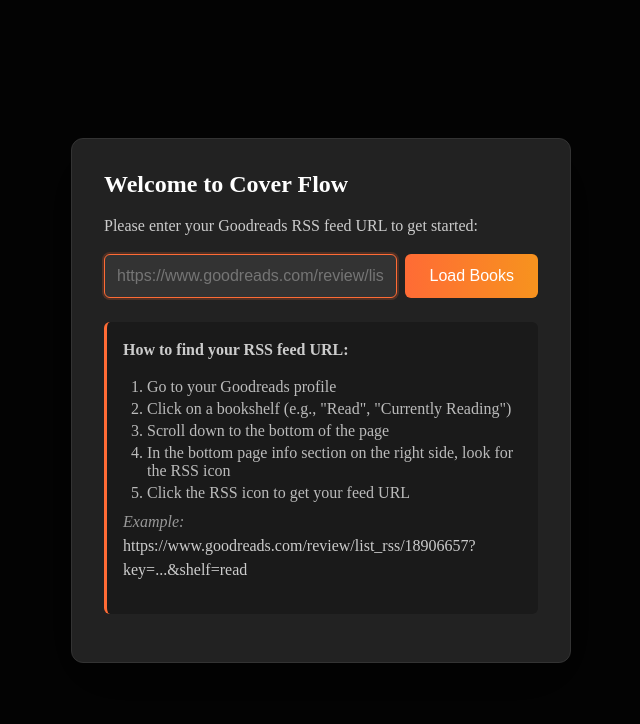
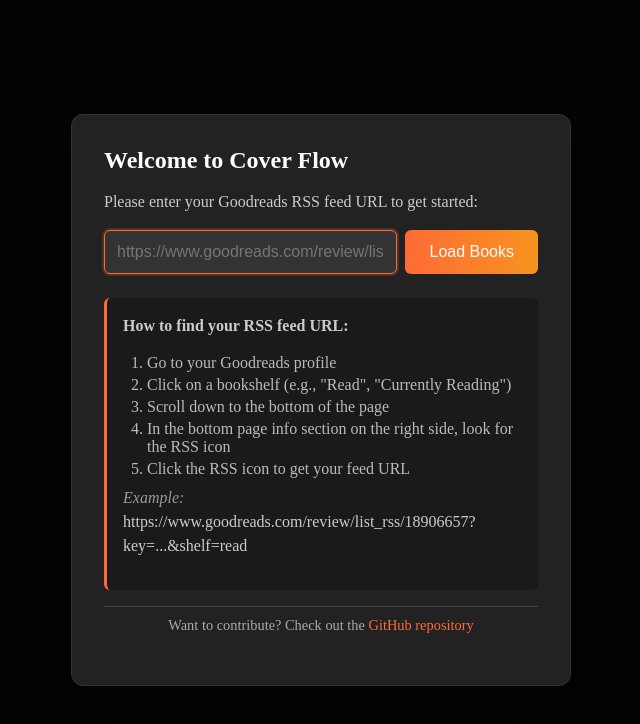
Before and after one commit to suhajdab/cover-flow, a website with bundled scripts: page public/index.html in a window 1280 px wide. Shown: the whole page, without its empty margins (319-959 px from the left). Built offline with nearby package versions, Linux system fonts and the light colour scheme.

Commit message:
Add GitHub repository link

```diff
--- a/public/index.html
+++ b/public/index.html
@@ -42,6 +42,10 @@
         </ol>
         <p><em>Example:</em> https://www.goodreads.com/review/list_rss/18906657?key=...&shelf=read</p>
       </div>
+      <div class="github-link">
+        <p>Want to contribute? Check out the <a href="https://github.com/suhajdab/cover-flow" target="_blank"
+            rel="noopener noreferrer">GitHub repository</a></p>
+      </div>
       <div id="rss-error" class="error-message hidden"></div>
     </div>
   </div>
--- a/public/styles.css
+++ b/public/styles.css
@@ -302,6 +302,31 @@
   font-style: italic;
 }
 
+.github-link {
+  text-align: center;
+  margin-bottom: 1rem;
+  padding-top: 0.5rem;
+  border-top: 1px solid #444;
+}
+
+.github-link p {
+  margin: 0;
+  font-size: 0.9rem;
+  color: #aaa;
+}
+
+.github-link a {
+  color: #ff6b35;
+  text-decoration: none;
+  font-weight: 500;
+  transition: color 0.2s ease;
+}
+
+.github-link a:hover {
+  color: #f7931e;
+  text-decoration: underline;
+}
+
 .error-message {
   background: #2a1a1a;
   border: 1px solid #cc4444;
```
